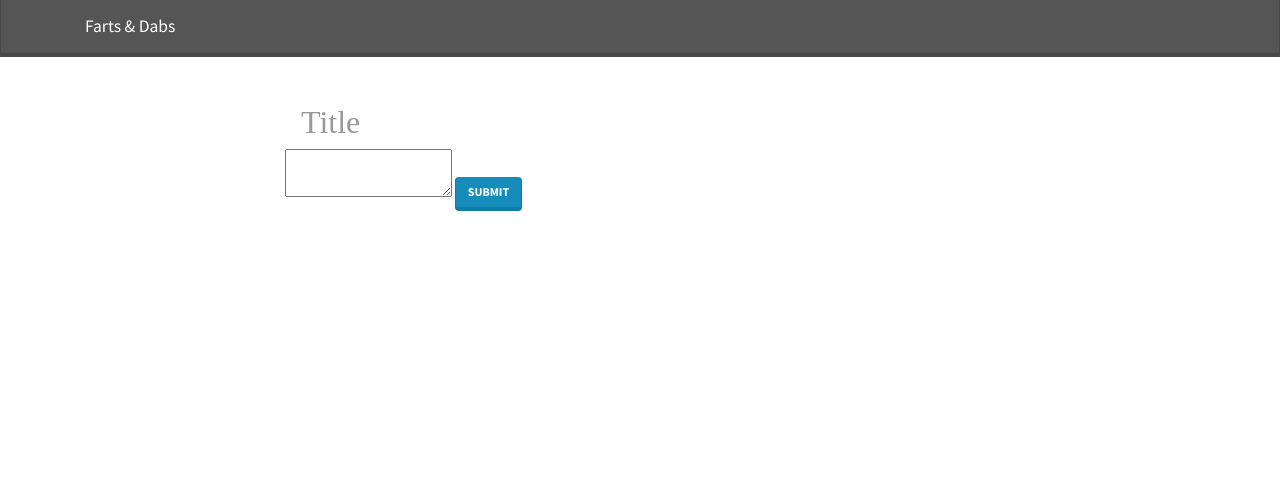
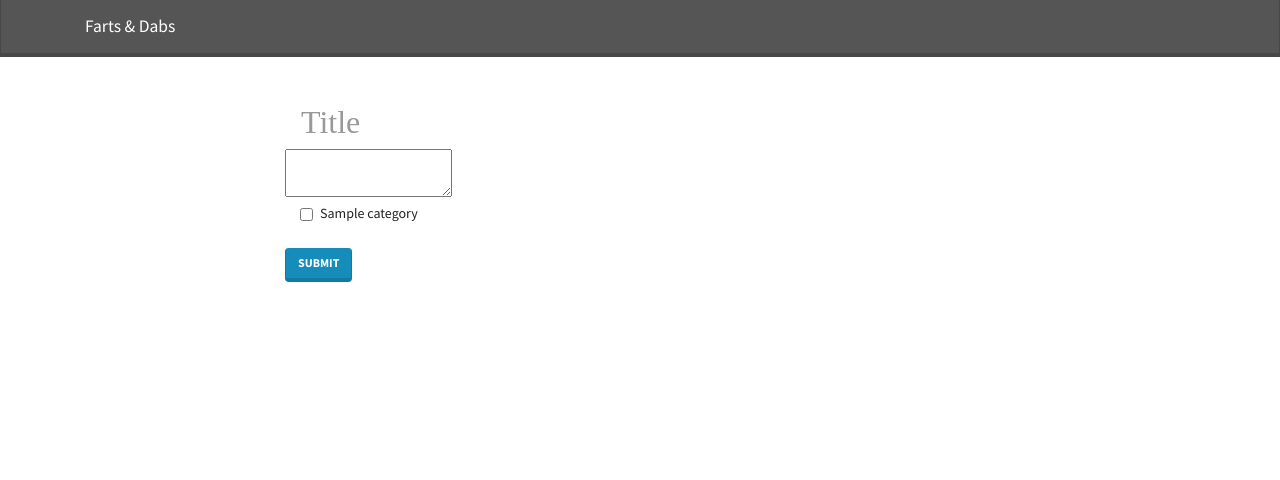
Before and after one commit to sdegueldre/php-blog, a PHP site: template templates/post.twig in a window 1280 px wide. Shown: the top 480 px of the page. Run offline with PHP 8.4, Linux system fonts and the light colour scheme; the template is opened without the code that fills it: most values are stand-ins (such as "Sample title", 1, 10 or a date in 2020); some libraries are stand-ins or nearby versions.

Commit message:
modifications bootstrap & form

```diff
--- a/src/scss/master.scss
+++ b/src/scss/master.scss
@@ -48,3 +48,16 @@ body {
 td, th {
   vertical-align: middle !important;
 }
+
+.inputCatDash::placeholder { /* Chrome, Firefox, Opera, Safari 10.1+ */
+  color: black;
+  opacity: 1; /* Firefox */
+}
+
+.inputCatDash:-ms-input-placeholder { /* Internet Explorer 10-11 */
+  color: black;
+}
+
+.inputCatDash::-ms-input-placeholder { /* Microsoft Edge */
+  color: black;
+}
--- a/templates/article.twig
+++ b/templates/article.twig
@@ -38,7 +38,7 @@
       {# <hr> #}
 
       <!-- Post Content -->
-      <div class = "articleText">{{ article.text|nl2br }}</div>
+      <div class = "articleText">{{ article.text|raw }}</div>
 
       <hr>
 
--- a/templates/dashboard.twig
+++ b/templates/dashboard.twig
@@ -98,7 +98,7 @@
               {% for category in categories %}
               <tr>
                 <th scope="row">{{ category.id }}</th>
-                <td>{{ category }}</td>
+                <td> <input type="text" class="inputCatDash" placeholder="{{ category }}"> </input></td>
                 <td><a href="#"><i class="fas fa-edit"></i></a></td>
                 <td><a href="#"><i class="fas fa-trash-alt"></i></a></td>
               </tr>
--- a/templates/post.twig
+++ b/templates/post.twig
@@ -7,16 +7,28 @@
     <form action="{{ router.pathFor('post', {'domain': domain})}}" method="post">
       <input type="text" name="title" placeholder="Title" class="form-control form-control-lg post-title">
       <textarea name="text" id="editor"></textarea>
+
+      <div class="form-check d-flex flex-row flex-wrap ">
+        {% for category in categories %}
+        <div class="col-6 col-md-4">
+          <input class="form-check-input" type="checkbox" value="" id="defaultCheck1">
+          <p><label class="form-check-label" for="defaultCheck1">
+              {{category}}
+            </label></p>
+        </div>
+        {% endfor %}
+      </div>
+
       <button type="submit" class="btn btn-primary my-2">Submit</button>
     </form>
     <script>
       ClassicEditor
-              .create( document.querySelector( '#editor' ), {
-                toolbar: [ 'heading', '|', 'bold', 'italic', 'link', 'bulletedList', 'numberedList', 'blockQuote', '|', 'undo', 'redo' ]
+        .create(document.querySelector('#editor'), {
+          toolbar: ['heading', '|', 'bold', 'italic', 'link', 'bulletedList', 'numberedList', 'blockQuote', '|', 'undo', 'redo']
         })
-              .catch( error => {
-                  console.error( error );
-              } );
+        .catch(error => {
+          console.error(error);
+        });
     </script>
   </div>
 </div>
```
Also changed, not shown: public/css/master.css. Lines whose indentation alone changed are shown as unchanged.
